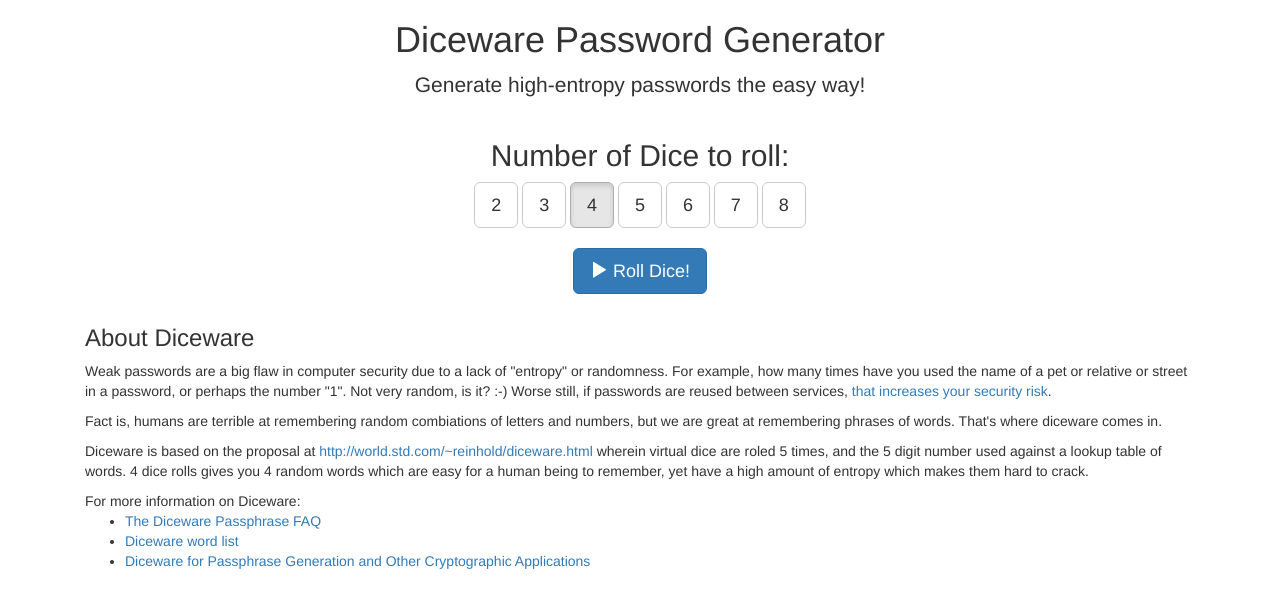
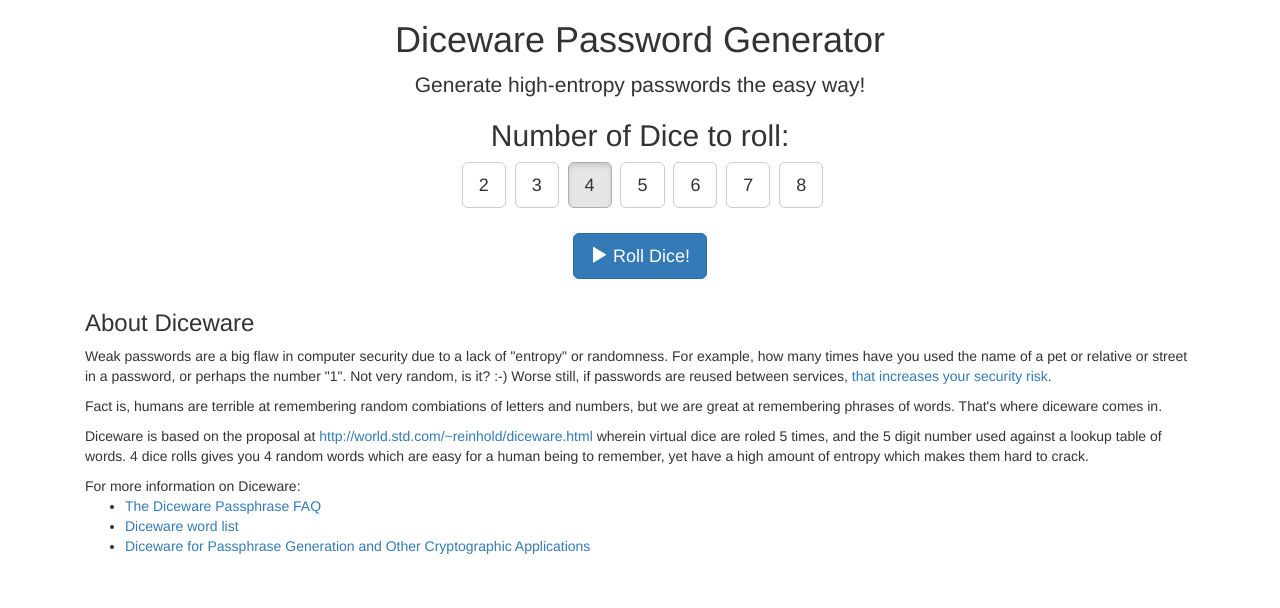
Before and after one commit to dmuth/diceware, a plain HTML site: page index.html in a window 1280 px wide. Drawn offline with nearby package versions, Linux system fonts and the light colour scheme.

Commit message:
Some formatting

```diff
--- a/index.html
+++ b/index.html
@@ -94,7 +94,7 @@
 
 		<a name="roll_dice_button" ></a>
 
-		<h2>
+		<h2 class="dice_num">
 		Number of Dice to roll:
 		</h2>
 
--- a/starter-template.css
+++ b/starter-template.css
@@ -13,3 +13,12 @@ body {
 	{
 	font-size: x-large;
 }
+
+.btn.dice_button {
+	margin-left: 5px;
+	margin-bottom: 5px;
+}
+
+.dice_num {
+	margin-top: 0px;
+}
```
